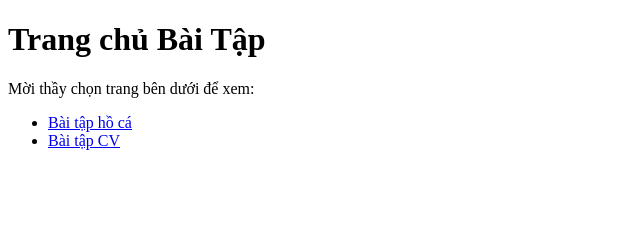
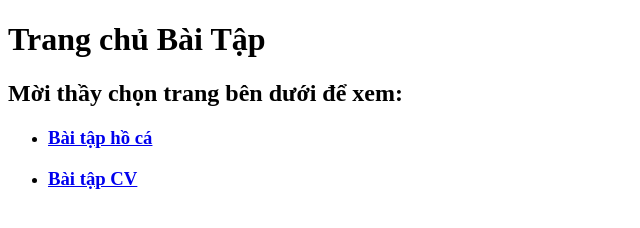
Before and after one commit to SyGiaHan1101-tech/BaiTap, a plain HTML site: page index.html in a window 1280 px wide. Shown: the whole page, without its empty margins (0-640 px from the left). Drawn offline with Linux system fonts and the light colour scheme.

Commit message:
Update index.html

```diff
--- a/index.html
+++ b/index.html
@@ -7,11 +7,11 @@
 </head>
 <body>
   <h1>Trang chủ Bài Tập</h1>
-  <p>Mời thầy chọn trang bên dưới để xem:</p>
+  <p><h2>Mời thầy chọn trang bên dưới để xem:</h2></p>
 
   <ul>
-    <li><a href="https://sygiahan1101-tech.github.io/HC/">Bài tập hồ cá</a></li>
-    <li><a href="https://sygiahan1101-tech.github.io/Project/">Bài tập CV</a></li>
+    <li><a href="https://sygiahan1101-tech.github.io/HC/"><h3>Bài tập hồ cá</h3></a></li>
+    <li><a href="https://sygiahan1101-tech.github.io/Project/"><h3>Bài tập CV</h3></a></li>
   </ul>
 </body>
 </html>
```
